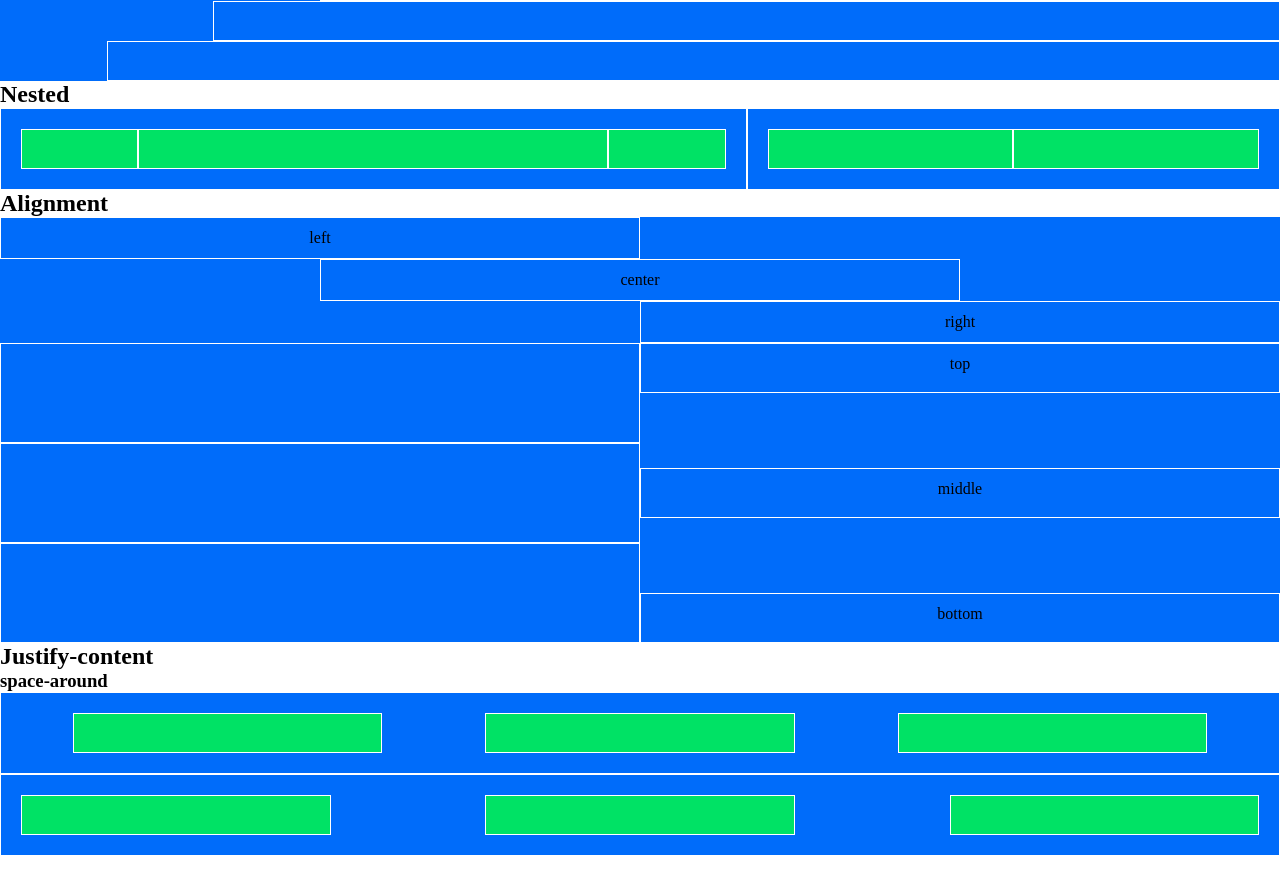
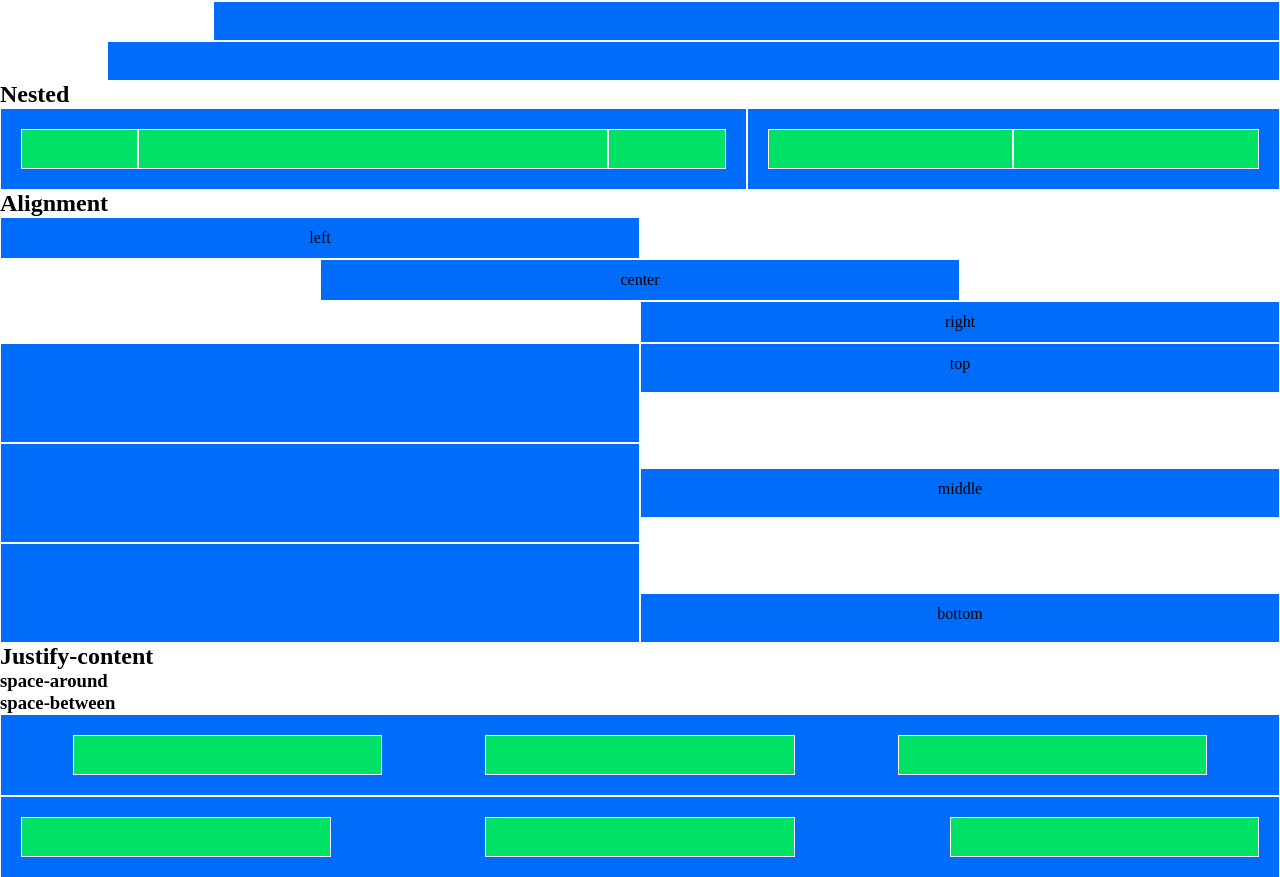
Before and after one commit to jacopo35/-html-css-12bool, a plain HTML site: page index.html in a window 1280 px wide. Shown: the part 1040-1917 px from the top of the page. Before the commit the page ends 1896 px from the top, so only its background shows below. Drawn offline with Linux system fonts and the light colour scheme.

Commit message:
final-push + bonus

```diff
--- a/css/style.css
+++ b/css/style.css
@@ -9,10 +9,7 @@
     min-height: 40px;
     text-align: center;
     line-height: 40px;
-}
-
-.row {
-    background-color: #006cfa;
+    background-color: #006cfa ;
 }
 
 .padding {
@@ -20,7 +17,7 @@
 }
 
 .nested {
-    background-color: #00e265;
+    background-color: #00e265 ;
 }
 
 .flex-space {
--- a/index.html
+++ b/index.html
@@ -222,6 +222,7 @@
 
 <h2>Justify-content</h2>
 <h3>space-around</h3>
+<h3>space-between</h3>
 
 <div class="row ">
     <div class="col-12">
```
